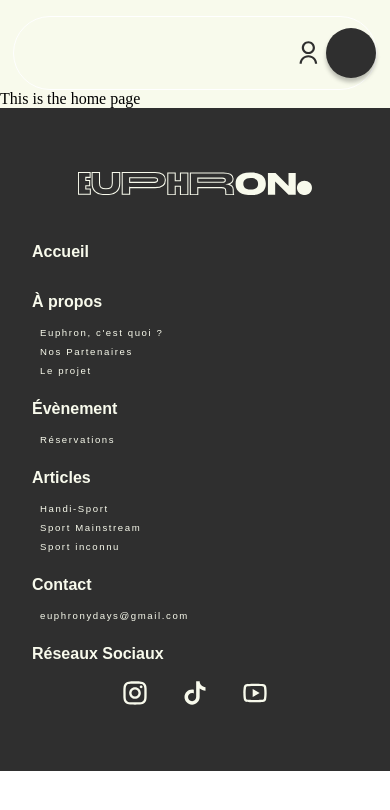
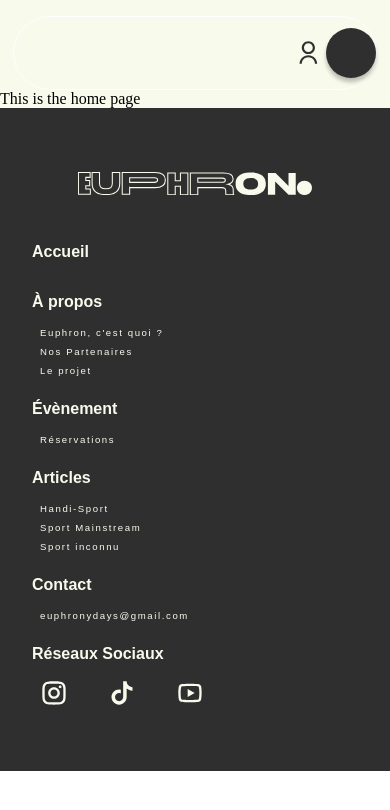
Before and after one commit to Euphron-Developpement/Website, a Nuxt app: page / in a window 390 px wide. Shown: the top 810 px of the page. Built offline with nearby package versions, Linux system fonts and the light colour scheme; a web font is replaced by a local one.

Commit message:
fix: footer responsive under 400px

```diff
--- a/components/Footer.vue
+++ b/components/Footer.vue
@@ -224,9 +224,17 @@
     display: block;
   }
 
+
+  .footer_social--icons {
+    display: flex;
+    justify-content: start;
+    gap: 0rem;
+  }
+
   .footer_social--icons svg {
     width: 28px;
     height: 28px;
+    padding-left: 2.5rem;
   }
 }
 
```
